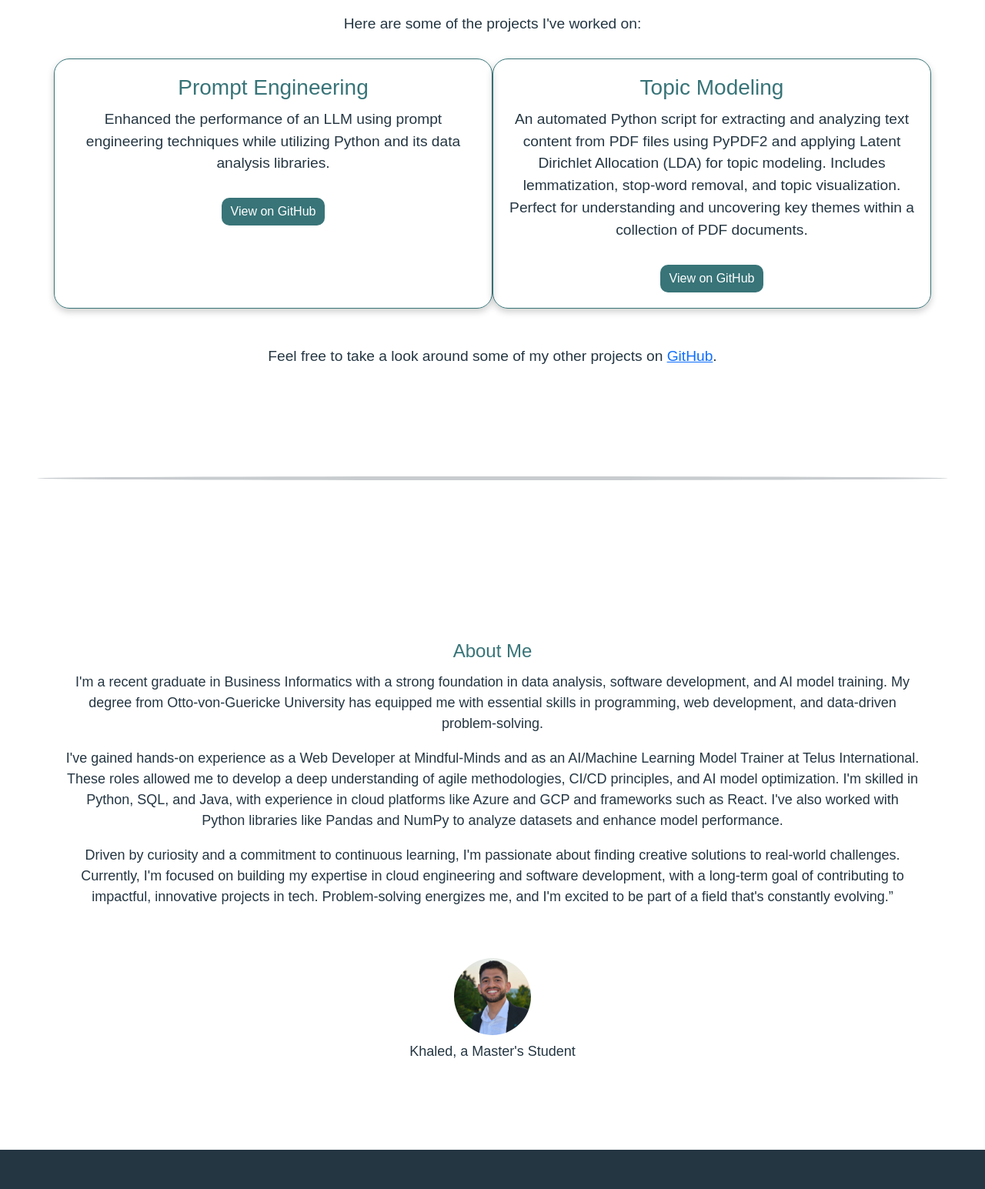
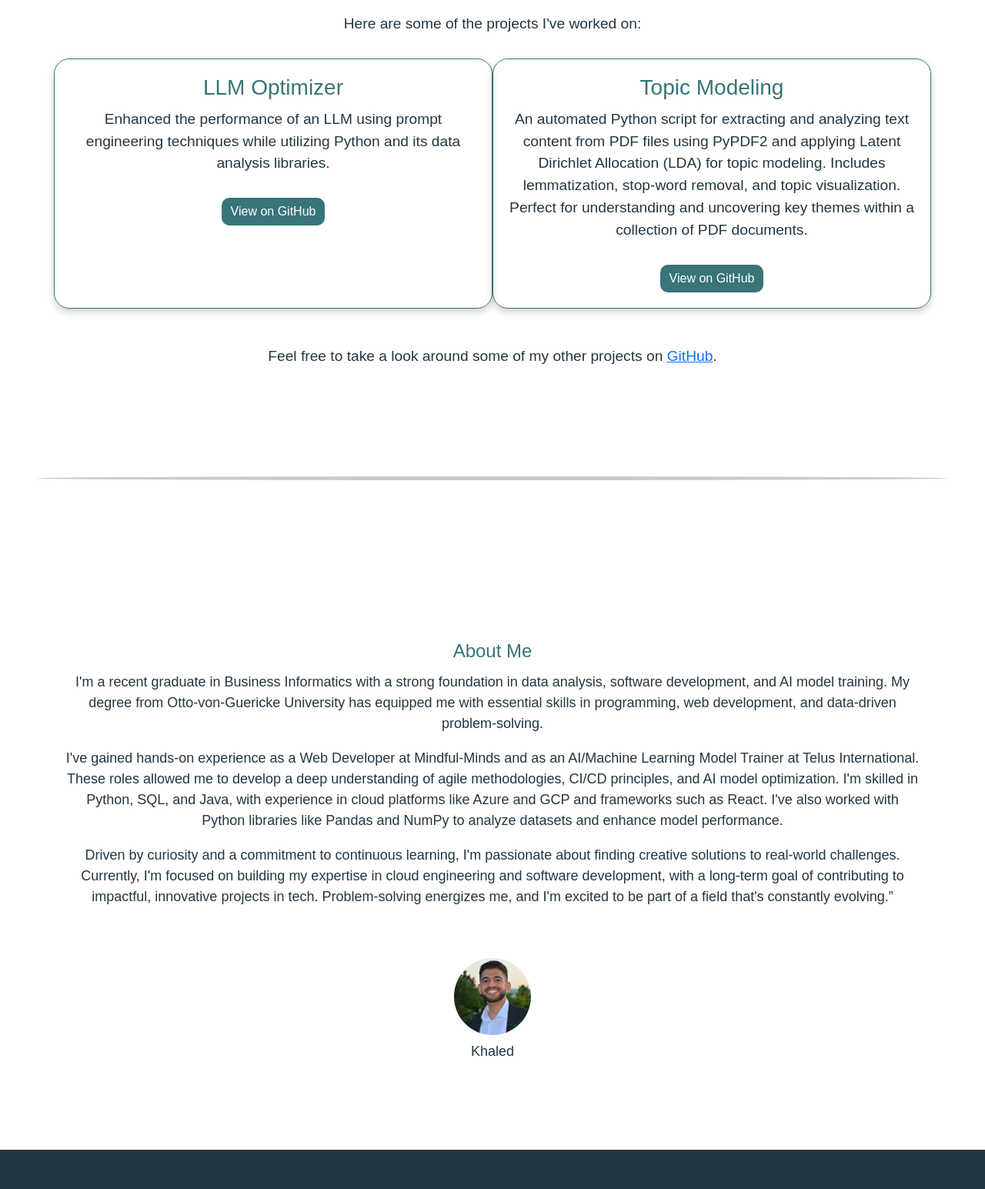
Before and after one commit to kmobarak/portfolio, a plain HTML site: page index.html in a window 1280 px wide. Shown: the part 3143-4688 px from the top of the page at 77% size. Drawn offline with nearby package versions, Linux system fonts and the light colour scheme.

Commit message:
Update index.html

```diff
--- a/index.html
+++ b/index.html
@@ -122,9 +122,9 @@
                 <p>Here are some of the projects I've worked on:</p>
                 <div class="project-list row">
                     <div class="project-item col-md-6 mb-4">
-                        <h3>Prompt Engineering</h3>
+                        <h3>LLM Optimizer</h3>
                         <p>Enhanced the performance of an LLM using prompt engineering techniques while utilizing Python and its data analysis libraries.</p>
-                        <a href="https://github.com/kmobarak/gadsen-spiel-aufgabe" target="_blank" class="btn btn-primary">View on GitHub</a>
+                        <a href="https://github.com/kmobarak/llm_optimizer" target="_blank" class="btn btn-primary">View on GitHub</a>
                     </div>
                     <div class="project-item col-md-6 mb-4">
                         <h3>Topic Modeling</h3>
@@ -146,7 +146,7 @@
             <p>I've gained hands-on experience as a Web Developer at Mindful-Minds and as an AI/Machine Learning Model Trainer at Telus International. These roles allowed me to develop a deep understanding of agile methodologies, CI/CD principles, and AI model optimization. I'm skilled in Python, SQL, and Java, with experience in cloud platforms like Azure and GCP and frameworks such as React. I've also worked with Python libraries like Pandas and NumPy to analyze datasets and enhance model performance.</p>
             <p>Driven by curiosity and a commitment to continuous learning, I'm passionate about finding creative solutions to real-world challenges. Currently, I'm focused on building my expertise in cloud engineering and software development, with a long-term goal of contributing to impactful, innovative projects in tech. Problem-solving energizes me, and I'm excited to be part of a field that's constantly evolving.”</p>
             <img class="selfie mt-5" src="./images/pp.jpg" alt="Khaled Mobarak's selfie">
-            <p class="col-lg-8 mx-auto lead mt-2">Khaled, a Master's Student</p>
+            <p class="col-lg-8 mx-auto lead mt-2">Khaled</p>
         </div>
 </div>
 
```
